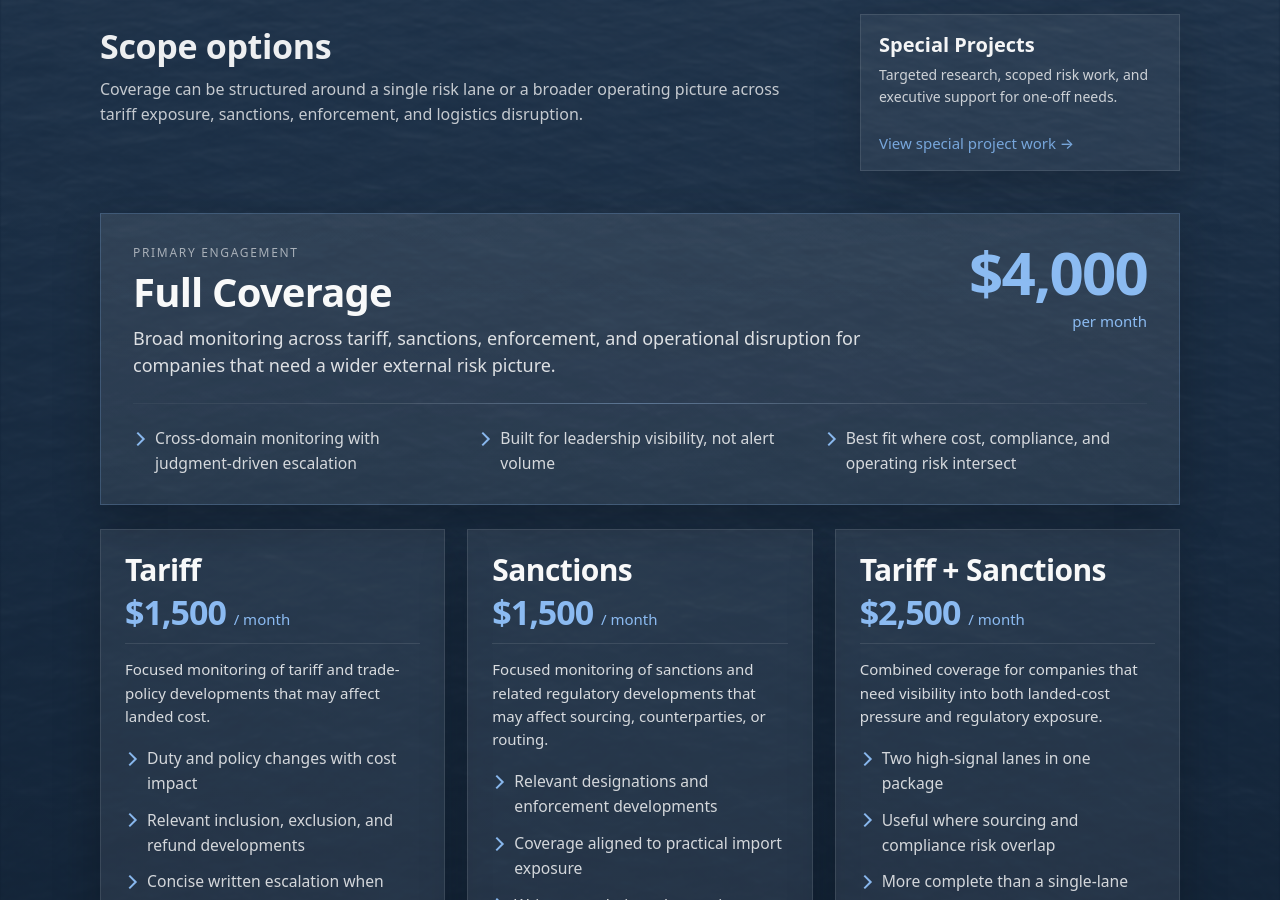
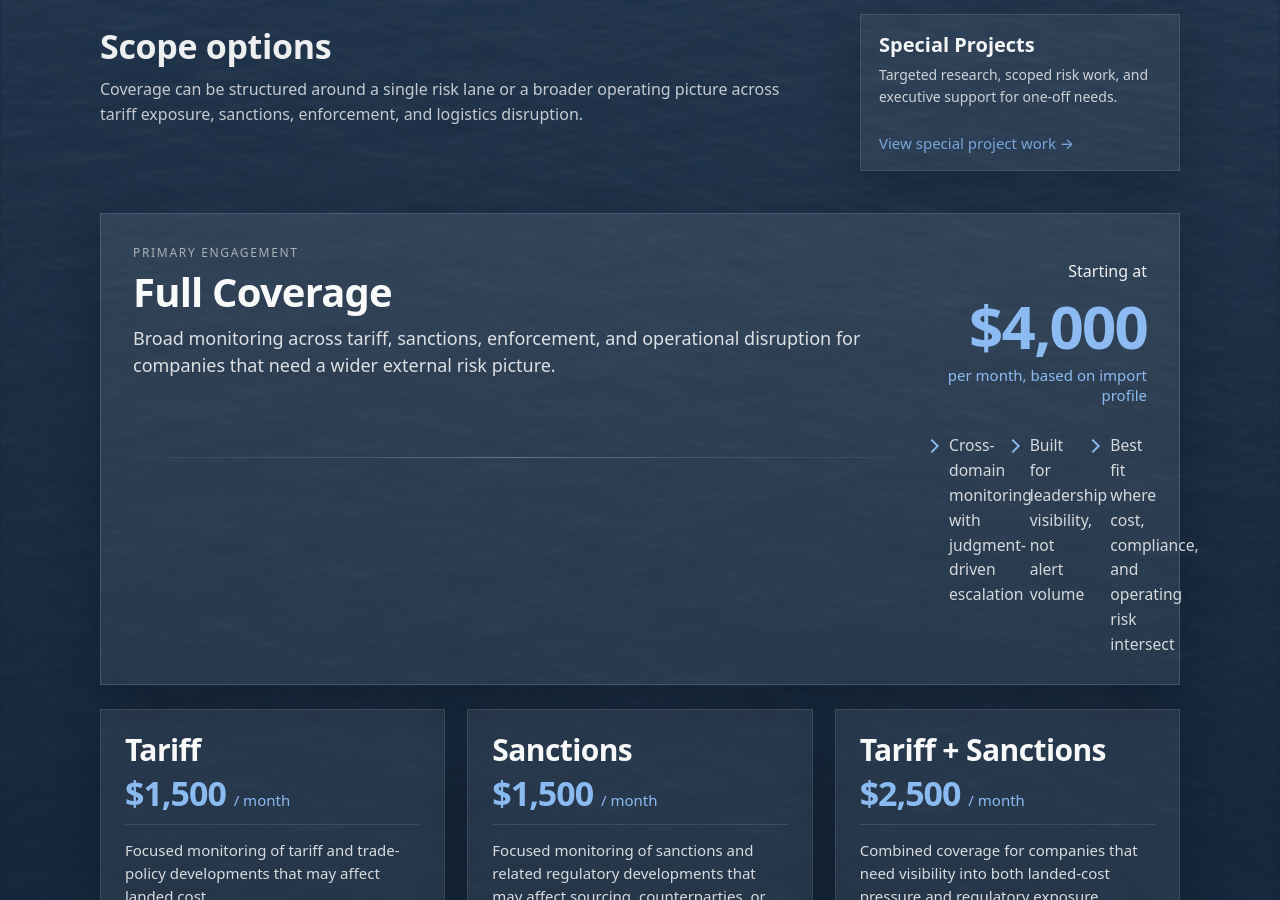
Before and after one commit to importrisk/import-risk-intelligence-site, a Jekyll site: the page built from pricing.html, in a window 1280 px wide and 900 px high, scrolled down 374 px. Built offline with Jekyll 4.4.1, drawn with Linux system fonts in a browser that asks for light colours.

Commit message:
Update pricing.html

```diff
--- a/pricing.html
+++ b/pricing.html
@@ -53,11 +53,11 @@ description: Pricing and scope options for Import Risk Intelligence.
               </p>
             </div>
 
-            <div class="pricing-card-priceblock">
-              <p class="pricing-card-price pricing-card-price-featured">$4,000</p>
-              <p class="pricing-card-term">per month</p>
-            </div>
-          </div>
+           <div class="pricing-card-priceblock">
+  <p class="pricing-card-starting">Starting at</p>
+  <p class="pricing-card-price pricing-card-price-featured">$4,000</p>
+  <p class="pricing-card-term">per month, based on import profile</p>
+</div>
 
           <div class="pricing-card-divider" aria-hidden="true"></div>
 
```
